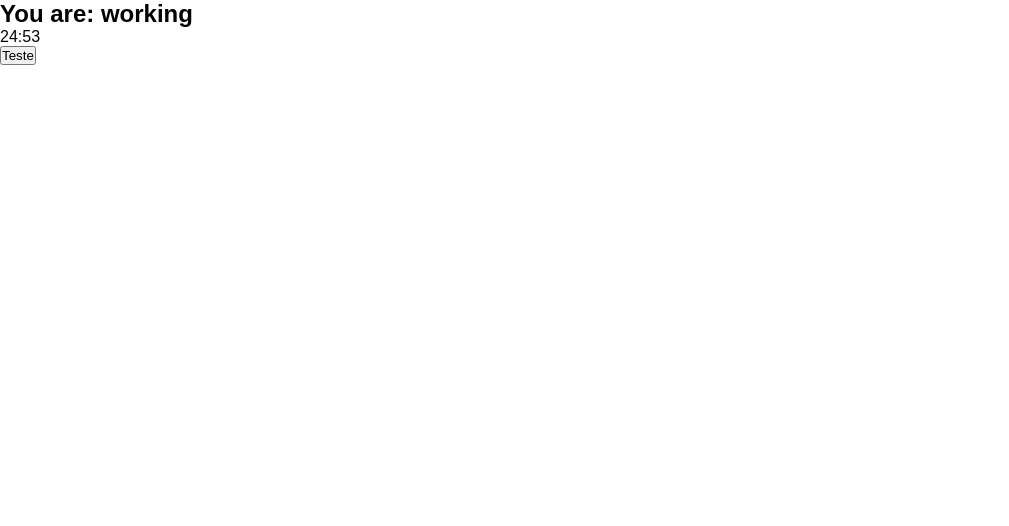
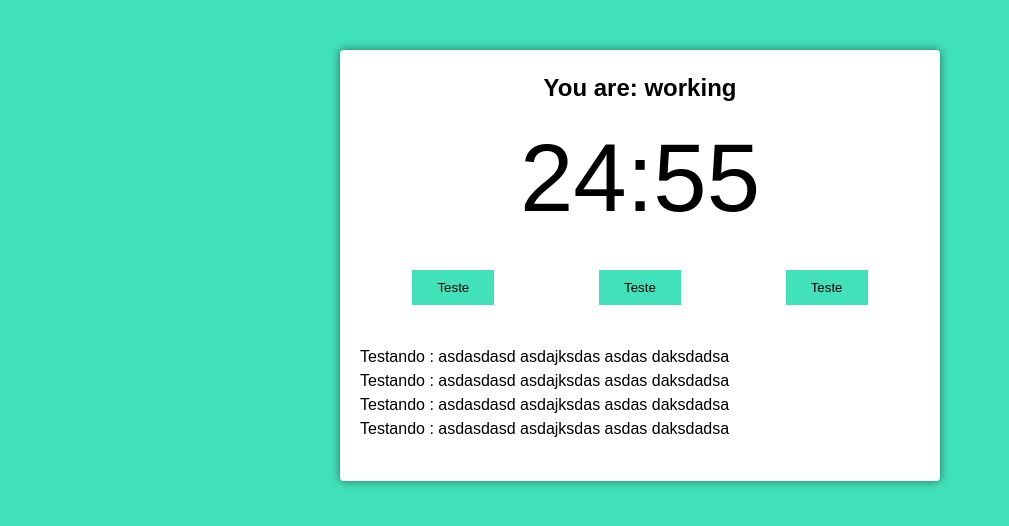
Before and after one commit to Gabriel-Rabeloo/pomodoro-app, a React (Create React App) app: page / in a window 1280 px wide. Shown: the top 526 px of the page, without its empty margins (0-1009 px from the left). Built offline with nearby package versions, Linux system fonts and the light colour scheme.

Commit message:
configure the css

```diff
--- a/src/App.tsx
+++ b/src/App.tsx
@@ -3,8 +3,13 @@
 
 function App(): JSX.Element {
   return (
-    <div className="App">
-      <PomodoroTimer defaultPomodoroTime={1500} />
+    <div className="container">
+      <PomodoroTimer
+        pomodoroTime={1500}
+        shortRestTime={300}
+        longRestTime={900}
+        cycles={4}
+      />
     </div>
   );
 }
--- a/src/components/pomodoro-timer.tsx
+++ b/src/components/pomodoro-timer.tsx
@@ -4,11 +4,14 @@
 import { Timer } from './timer';
 
 interface Props {
-  defaultPomodoroTime: number;
+  pomodoroTime: number;
+  shortRestTime: number;
+  longRestTime: number;
+  cycles: number;
 }
 
 export function PomodoroTimer(props: Props): JSX.Element {
-  const [mainTime, setMainTime] = React.useState(props.defaultPomodoroTime);
+  const [mainTime, setMainTime] = React.useState(props.pomodoroTime);
 
   useInterval(() => {
     setMainTime(mainTime - 1);
@@ -18,7 +21,18 @@
     <div className="pomodoro">
       <h2>You are: working</h2>
       <Timer mainTime={mainTime} />
-      <Button text="Teste" onClick={() => console.log(1)}></Button>
+      <div className="controls">
+        <Button text="Teste" onClick={() => console.log(1)}></Button>
+        <Button text="Teste" onClick={() => console.log(1)}></Button>
+        <Button text="Teste" onClick={() => console.log(1)}></Button>
+      </div>
+
+      <div className="details">
+        <p>Testando : asdasdasd asdajksdas asdas daksdadsa</p>
+        <p>Testando : asdasdasd asdajksdas asdas daksdadsa</p>
+        <p>Testando : asdasdasd asdajksdas asdas daksdadsa</p>
+        <p>Testando : asdasdasd asdajksdas asdas daksdadsa</p>
+      </div>
     </div>
   );
 }
--- a/src/index.css
+++ b/src/index.css
@@ -1,3 +1,10 @@
+:root {
+ --working-color:  #ef5d50;
+ --resting-color: #41e1ba;
+ --white-color:  #fff;
+ --black-color:   #000
+}
+
 * {
   margin: 0;
   padding: 0;
@@ -7,4 +14,63 @@
 
 body {
   font-family: sans-serif;
+  background: var(--resting-color);
+  transition: background-color 300ms ease-in-out;
+  line-height: 1.5;
 }
+
+.container {
+  max-width: 640px;
+  margin: 0 auto ;
+}
+
+.working {
+  background: var(--working-color);
+}
+
+.hidden {
+  display: none;
+}
+
+.pomodoro {
+  background: var(--white-color);
+  margin: 50px 20px;
+  padding: 20px;
+  border-radius: 4px;
+  box-shadow: 0 0 10px rgba(0, 0, 0, .5);
+}
+
+.pomodoro h2 {
+  font-size: 24px;
+  text-align: center;
+}
+
+.pomodoro .timer {
+ font-size: 6rem;
+ text-align: center;
+}
+
+.pomodoro .controls {
+  display: flex;
+  align-items: center;
+  justify-content: space-evenly;
+}
+
+.pomodoro button {
+  background: var(--resting-color);
+  border: none;
+  cursor: pointer;
+  padding: 10px 25px;
+  color: var(--black-color);
+  transition: background-color 300ms ease-in-out;
+  margin: 20px auto;
+}
+
+.working .pomodoro button {
+  background: var(--working-color);
+  color: var(--white-color-color);
+}
+
+.pomodoro .details {
+  margin: 20px 0;
+}
```
